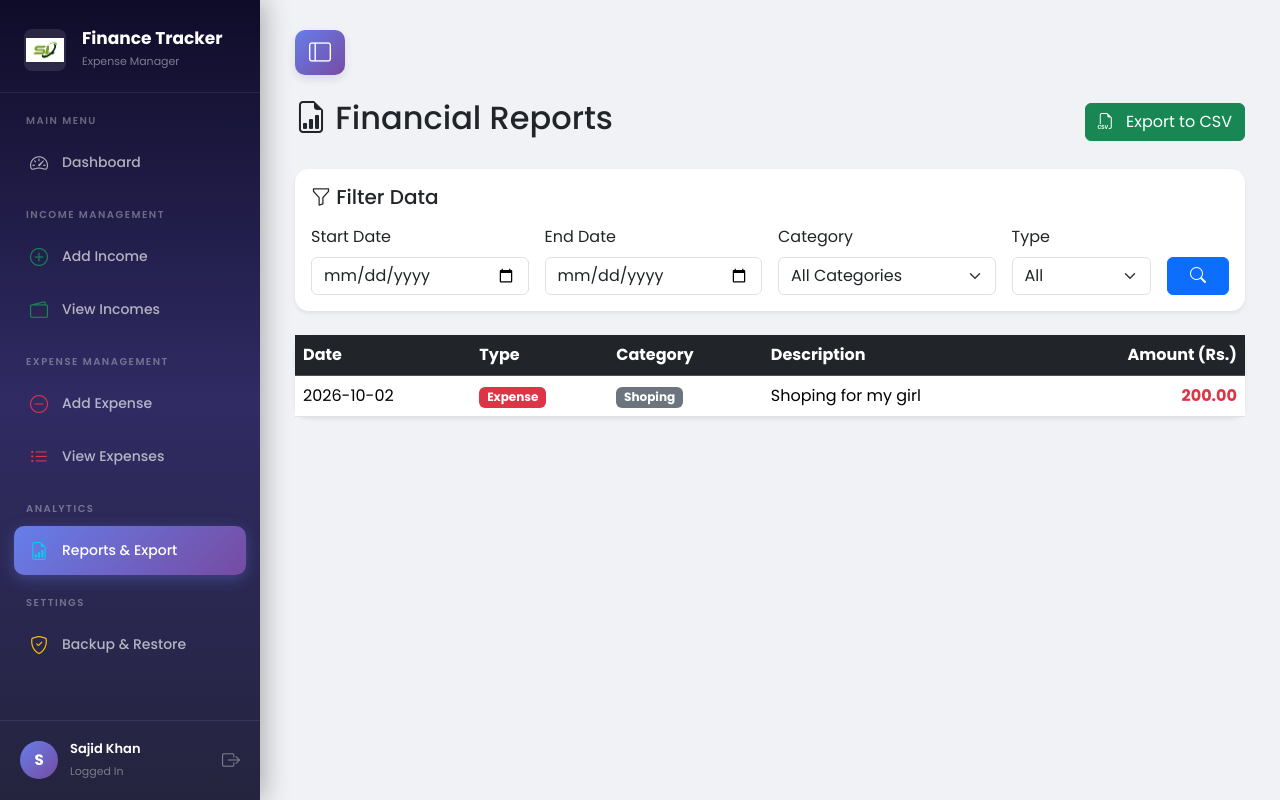
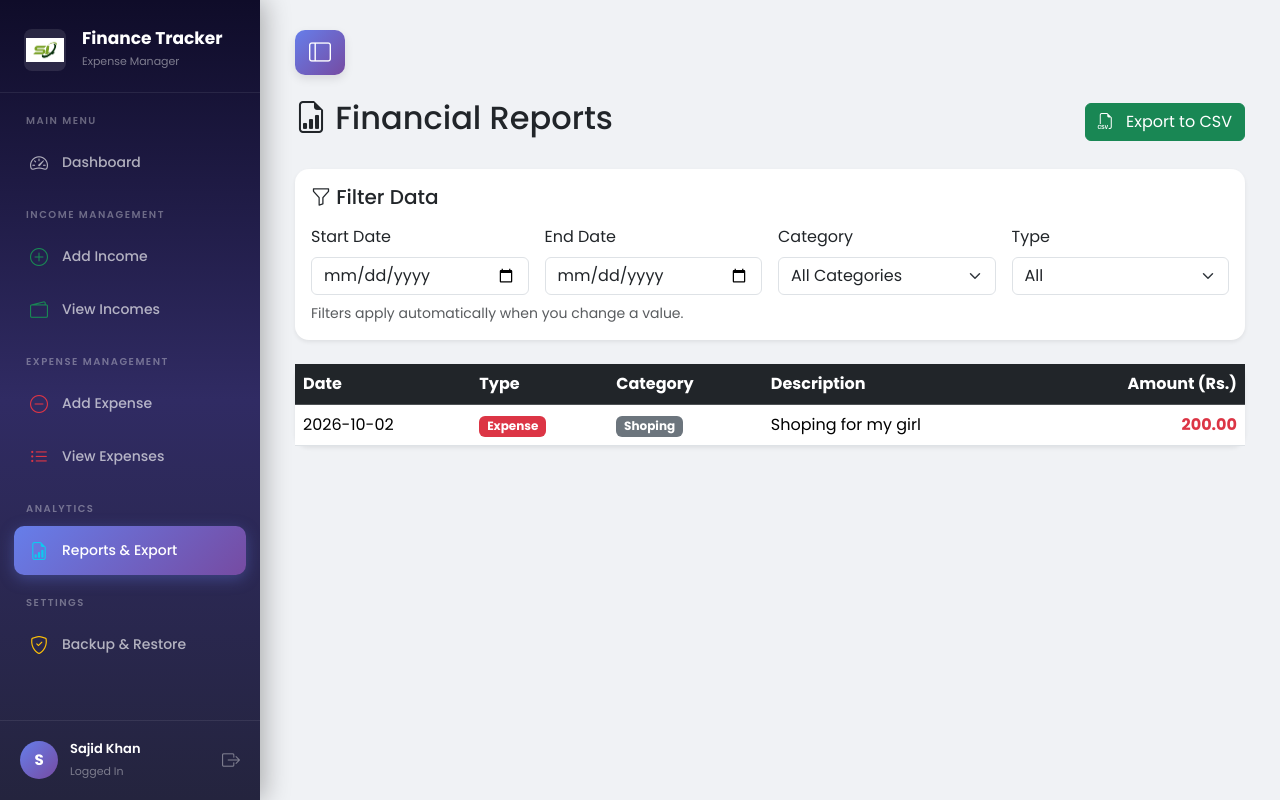
Before and after one commit to sajidkhan190/FinanceTrackerWithPrediction, a Flask app: page /reports in a window 1280 px wide. Run offline with Flask 3, Linux system fonts and the light colour scheme; a user stored in the database is signed in; data comes from the database, SQL or seed files in the repository; both versions use the stored data as it was after the commit.

Commit message:
I added the filteration in the report section , I remove the manual search icon , now the filteraton will work on change event

```diff
--- a/routes/reports.py
+++ b/routes/reports.py
@@ -15,19 +15,33 @@ def view_reports():
     query = "SELECT * FROM transactions WHERE user_id = ? ORDER BY date DESC"
     params = [user_id]
 
+    selected_start_date = ''
+    selected_end_date = ''
+    selected_category = 'all'
+    selected_type = 'all'
+
     if request.method == 'POST':
-        start_date = request.form.get('start_date')
-        end_date = request.form.get('end_date')
+        start_date = (request.form.get('start_date') or '').strip()
+        end_date = (request.form.get('end_date') or '').strip()
         category = request.form.get('category')
         t_type = request.form.get('type')
+
+        selected_start_date = start_date or ''
+        selected_end_date = end_date or ''
+        selected_category = category or 'all'
+        selected_type = t_type or 'all'
 
         # Filters ke hisaab se query build karna
         query = "SELECT * FROM transactions WHERE user_id = ?"
         params = [user_id]
 
-        if start_date and end_date:
-            query += " AND date BETWEEN ? AND ?"
-            params.extend([start_date, end_date])
+        if start_date:
+            query += " AND date >= ?"
+            params.append(start_date)
+
+        if end_date:
+            query += " AND date <= ?"
+            params.append(end_date)
 
         if category and category != 'all':
             query += " AND category = ?"
@@ -45,7 +59,15 @@ def view_reports():
     categories_data = db.execute("SELECT DISTINCT category FROM transactions WHERE user_id = ?", (user_id,)).fetchall()
     categories = [row['category'] for row in categories_data]
 
-    return render_template('reports.html', transactions=transactions, categories=categories)
+    return render_template(
+        'reports.html',
+        transactions=transactions,
+        categories=categories,
+        selected_start_date=selected_start_date,
+        selected_end_date=selected_end_date,
+        selected_category=selected_category,
+        selected_type=selected_type,
+    )
 
 @reports.route('/export')
 def export_data():
--- a/templates/reports.html
+++ b/templates/reports.html
@@ -12,36 +12,34 @@
 <div class="card mb-4 shadow-sm border-0" style="border-radius: 14px;">
     <div class="card-body">
         <h5 class="card-title mb-3"><i class="bi bi-funnel"></i> Filter Data</h5>
-        <form method="POST" class="row g-3">
+        <form method="POST" class="row g-3" id="reportsFilterForm">
             <div class="col-md-3">
                 <label class="form-label">Start Date</label>
-                <input type="date" name="start_date" class="form-control">
+                <input type="date" name="start_date" class="form-control filter-input" value="{{ selected_start_date }}">
             </div>
             <div class="col-md-3">
                 <label class="form-label">End Date</label>
-                <input type="date" name="end_date" class="form-control">
+                <input type="date" name="end_date" class="form-control filter-input" value="{{ selected_end_date }}">
             </div>
             <div class="col-md-3">
                 <label class="form-label">Category</label>
-                <select name="category" class="form-select">
-                    <option value="all">All Categories</option>
+                <select name="category" class="form-select filter-input">
+                    <option value="all" {% if selected_category == 'all' %}selected{% endif %}>All Categories</option>
                     {% for cat in categories %}
-                        <option value="{{ cat }}">{{ cat }}</option>
+                        <option value="{{ cat }}" {% if selected_category == cat %}selected{% endif %}>{{ cat }}</option>
                     {% endfor %}
                 </select>
             </div>
-            <div class="col-md-2">
+            <div class="col-md-3">
                 <label class="form-label">Type</label>
-                <select name="type" class="form-select">
-                    <option value="all">All</option>
-                    <option value="income">Income</option>
-                    <option value="expense">Expense</option>
+                <select name="type" class="form-select filter-input">
+                    <option value="all" {% if selected_type == 'all' %}selected{% endif %}>All</option>
+                    <option value="income" {% if selected_type == 'income' %}selected{% endif %}>Income</option>
+                    <option value="expense" {% if selected_type == 'expense' %}selected{% endif %}>Expense</option>
                 </select>
             </div>
-            <div class="col-md-1 d-flex align-items-end">
-                <button type="submit" class="btn btn-primary w-100"><i class="bi bi-search"></i></button>
-            </div>
         </form>
+        <small class="text-muted d-block mt-2">Filters apply automatically when you change a value.</small>
     </div>
 </div>
 
@@ -86,3 +84,18 @@
     </div>
 </div>
 {% endblock %}
+
+{% block extra_js %}
+<script>
+    const reportsFilterForm = document.getElementById('reportsFilterForm');
+    const filterInputs = document.querySelectorAll('.filter-input');
+
+    if (reportsFilterForm && filterInputs.length) {
+        filterInputs.forEach((element) => {
+            element.addEventListener('change', () => {
+                reportsFilterForm.submit();
+            });
+        });
+    }
+</script>
+{% endblock %}
```
Also changed, not shown: finance.db.
